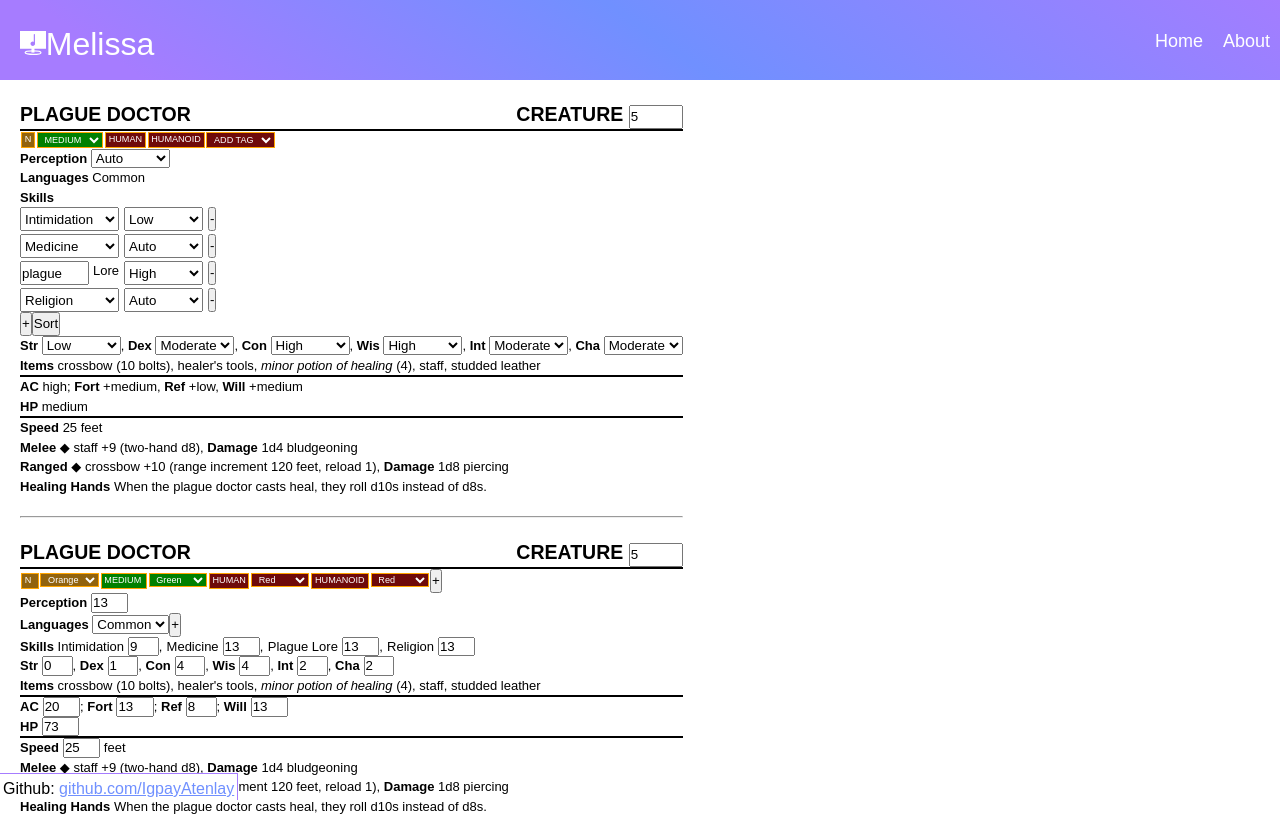
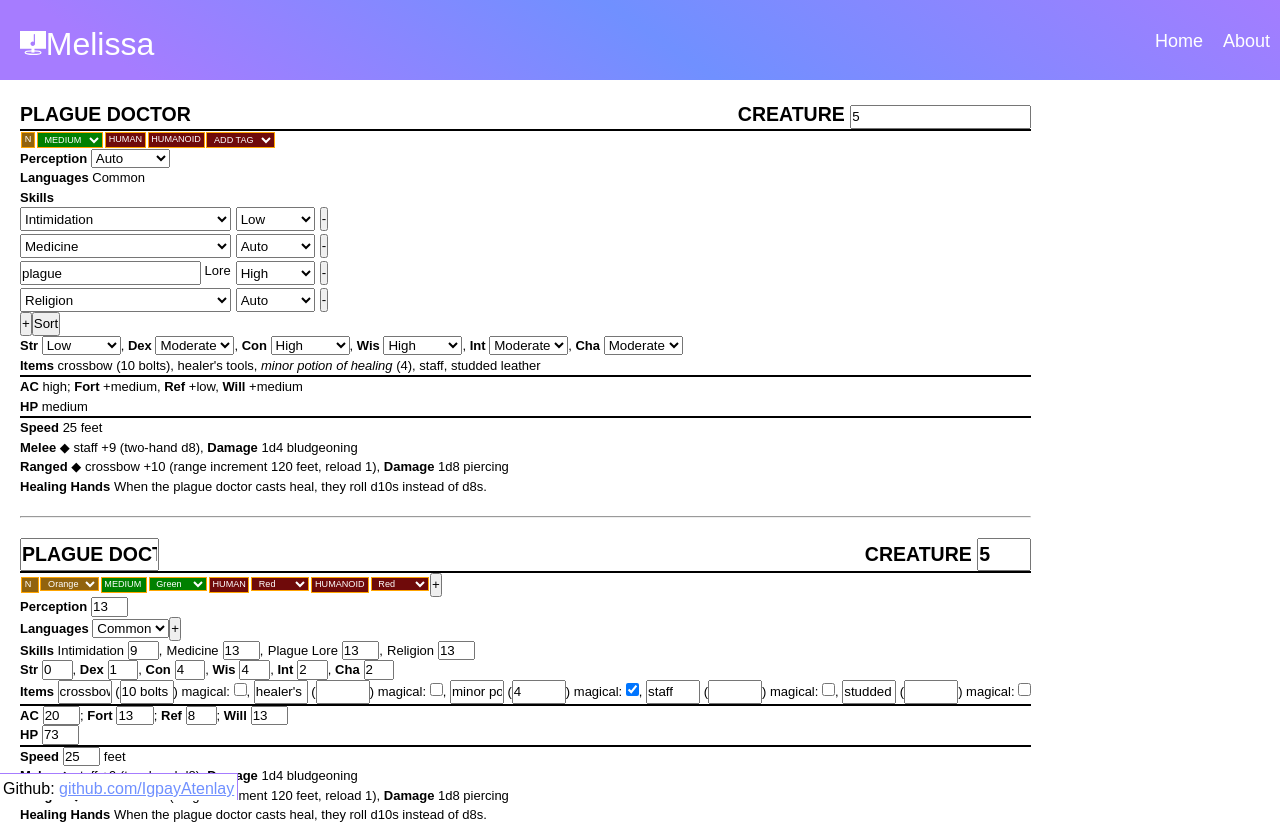
Before and after one commit to IgpayAtenlay/website, a React (Create React App) app in the folder client/: page /creatureCreator in a window 1280 px wide. Shown: the top 824 px of the page. Built offline with nearby package versions, Linux system fonts and the light colour scheme.

Commit message:
can update name and items

```diff
--- a/client/src/css/creatureCreator/customForm.css
+++ b/client/src/css/creatureCreator/customForm.css
@@ -17,6 +17,12 @@
     justify-content: space-between;
     font-weight: bold;
     font-size: 1.5em;
+    font-stretch: condensed;
+}
+
+.customForm .title input {
+    font-weight: bold;
+    font-size: 1em;
     font-stretch: condensed;
 }
 
@@ -51,6 +57,10 @@
     border-width: 0px;
 }
 
-input {
+.customForm input {
     width: 50px;
 }
+
+.customForm .item input[type="checkbox"] {
+    width: fit-content;
+}
--- a/client/src/pages/creatureCreator/customForm/index.jsx
+++ b/client/src/pages/creatureCreator/customForm/index.jsx
@@ -7,18 +7,19 @@ import Tags from "./tags";
 import Skills from "./skills";
 import Languages from "./languages";
 import AddButton from "./addButton";
-import Items from "../creature/items";
+import Items from "./items";
 import Weapons from "../creature/weapons";
 import NumberInput from "./numberInput";
 import MiscAbilities from "../creature/miscAbilities";
 import Level from "./level";
+import Name from "./name";
 
 export default function CustomForm() {
     var {creature} = useContext(CreatureContext);
 
     return (<div class="customForm">
         <div class="title">
-            <p class="name">{creature.name.toUpperCase()}</p>
+            <Name />
             <p class="level">{creature.type.toUpperCase()} <Level /></p>
         </div>
         <div class="stats">
--- /dev/null
+++ b/client/src/pages/creatureCreator/customForm/items.jsx
@@ -0,0 +1,70 @@
+import {useContext} from 'react';
+import {CreatureContext} from "../index";
+
+export default function Items() {
+    var {creature} = useContext(CreatureContext);
+
+    var items = creature.items.slice(0,-1).map(e => {
+        return(<span key={e.id}><Item item={e} />, </span>);
+    });
+    var lastItem = creature.items[(creature.items.length - 1)]
+    items = items.concat(
+        <Item item={lastItem} key={lastItem.id}/>
+    )
+
+    return (<span>{items}</span>);
+}
+
+function Item(props) {
+    var {creature, setCreature} = useContext(CreatureContext);
+
+    function handleChange(e) {
+        var id = e.target.id;
+        var value = e.target.value.toLowerCase();
+        if (id.includes("amount")) {
+            var type = "amount"
+        } else if (id.includes("name")) {
+            type = "name";
+        } else {
+            type = "magical";
+            value = e.target.checked;
+        }
+
+        var index = creature.items.findIndex(a => a.id + type === e.target.id);
+
+        if (value === "delete") {
+            setCreature(prevCreature => ({
+                ...prevCreature,
+                items: prevCreature.items.filter(a => a.id + type !== e.target.id)
+            }));
+        } else {
+            setCreature(prevCreature => ({
+                ...prevCreature,
+                items: prevCreature.items.with(index,
+                    {
+                        ...prevCreature.items[index],
+                        [type]: value
+                    }
+                )
+            }));
+        }
+    }
+
+    return(
+        <span class="item">
+            <input
+                id={props.item.id + "name"}
+                onChange={handleChange}
+                value={props.item.name}
+            /> (<input
+                id={props.item.id + "amount"}
+                onChange={handleChange}
+                value={props.item.amount}
+            />) magical: <input
+                id={props.item.id + "magical"}
+                onChange={handleChange}
+                type="checkbox"
+                checked={props.item.magical}
+            />
+        </span>);
+}
--- /dev/null
+++ b/client/src/pages/creatureCreator/customForm/name.jsx
@@ -0,0 +1,22 @@
+import {useContext} from 'react';
+import {CreatureContext} from "../index";
+
+export default function Name() {
+    var {creature, setCreature} = useContext(CreatureContext);
+
+    function handleChange(e) {
+        setCreature(prevCreature => ({
+            ...prevCreature,
+            name: e.target.value.toLowerCase()
+        }));
+    }
+
+    return (
+        <input
+            class="name"
+            value={creature.name.toUpperCase()}
+            onChange={handleChange}
+            style={{width: creature.name.length * 10 + 5}}
+        ></input>
+    );
+}
```
